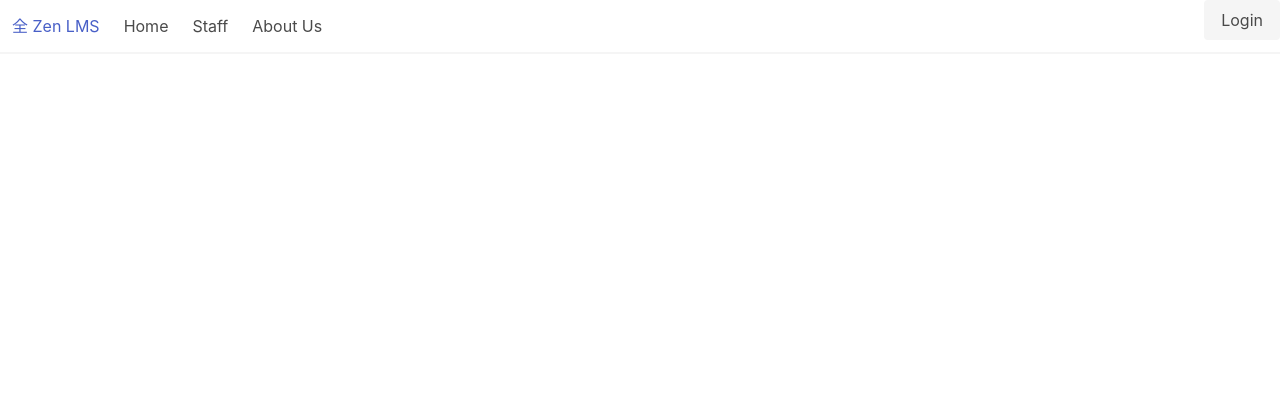
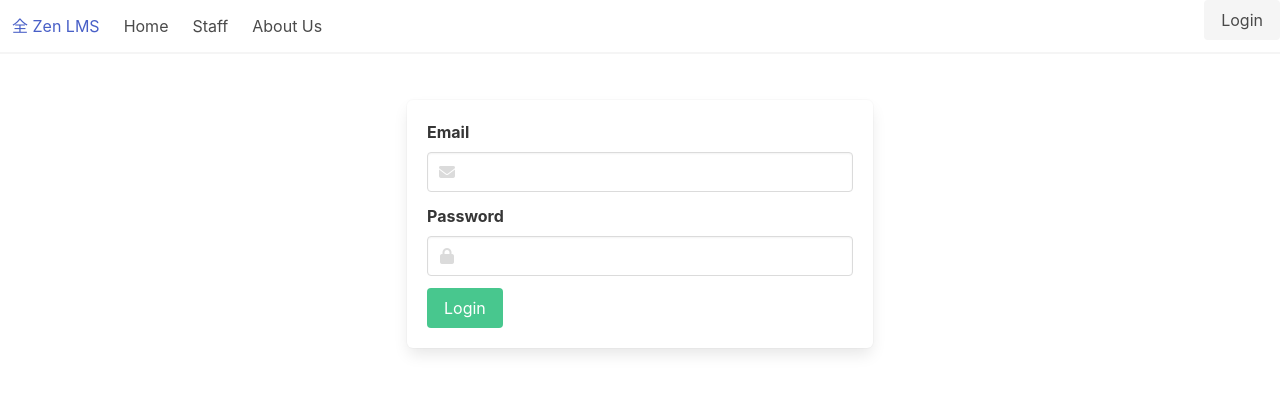
Before and after one commit to yogiex/dashui, a website: page login.html in a window 1280 px wide. Drawn offline with nearby package versions, Linux system fonts and the light colour scheme.

Commit message:
login forms

```diff
--- a/login.html
+++ b/login.html
@@ -13,6 +13,8 @@
       rel="stylesheet"
       href="https://cdn.jsdelivr.net/npm/bulma@0.9.4/css/bulma.min.css"
     />
+    <link rel="stylesheet" href="https://cdnjs.cloudflare.com/ajax/libs/font-awesome/6.2.0/css/all.min.css">
+
   </head>
   <style>
     /* styling this  */
@@ -50,5 +52,47 @@
       </nav>
 
     <!-- navigation bar ends -->
+
+    <!-- login form start -->
+    <div class="hero">
+      <div class="hero-body">
+        <div class="container">
+          <div class="columns is-centered">
+            <div class="column is-5-tablet">
+              <form action="" class="box">
+                <div class="field">
+                  <label for="" class="label">Email</label>
+                  <div class="control has-icons-left">
+                    <input type="email" class="input" required>
+                    <span class="icon is-small is-left">
+                      <i class="fa fa-envelope"></i>
+                    </span>
+                  </div>
+
+                </div>
+                <div class="field">
+                  <label for="" class="label">Password</label>
+                  <div class="control has-icons-left">
+                    <input type="password" class="input" required>
+                    <span class="icon is-small is-left">
+                      <i class="fa fa-lock"></i>
+                    </span>
+                  </div>
+                </div>
+                <div class="field">
+                  <button class="button is-success">
+                    Login
+                  </button>
+                </div>
+              </form>
+            </div>
+          </div>
+        </div>
+      </div>
+    </div>
+
+    <!-- login form ends -->
+
+
   </body>
 </html>
```
